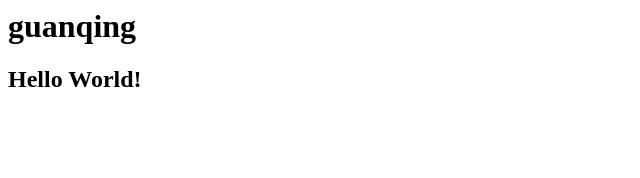
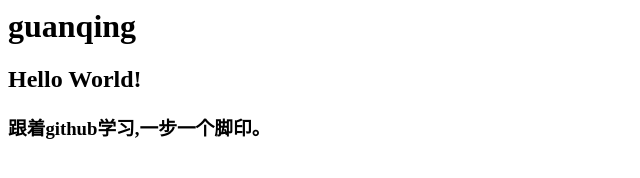
Before and after one commit to guanqing123/demo, a plain HTML site: page index.html in a window 1280 px wide. Shown: the whole page, without its empty margins (0-640 px from the left). Drawn offline with Linux system fonts and the light colour scheme.

Commit message:
修改了index.html

```diff
--- a/index.html
+++ b/index.html
@@ -3,5 +3,6 @@
 <body>
 <h1>guanqing</h1>
 <h2>Hello World!</h2>
+<h3>跟着github学习,一步一个脚印。</h3>
 </body>
 </html>
```
